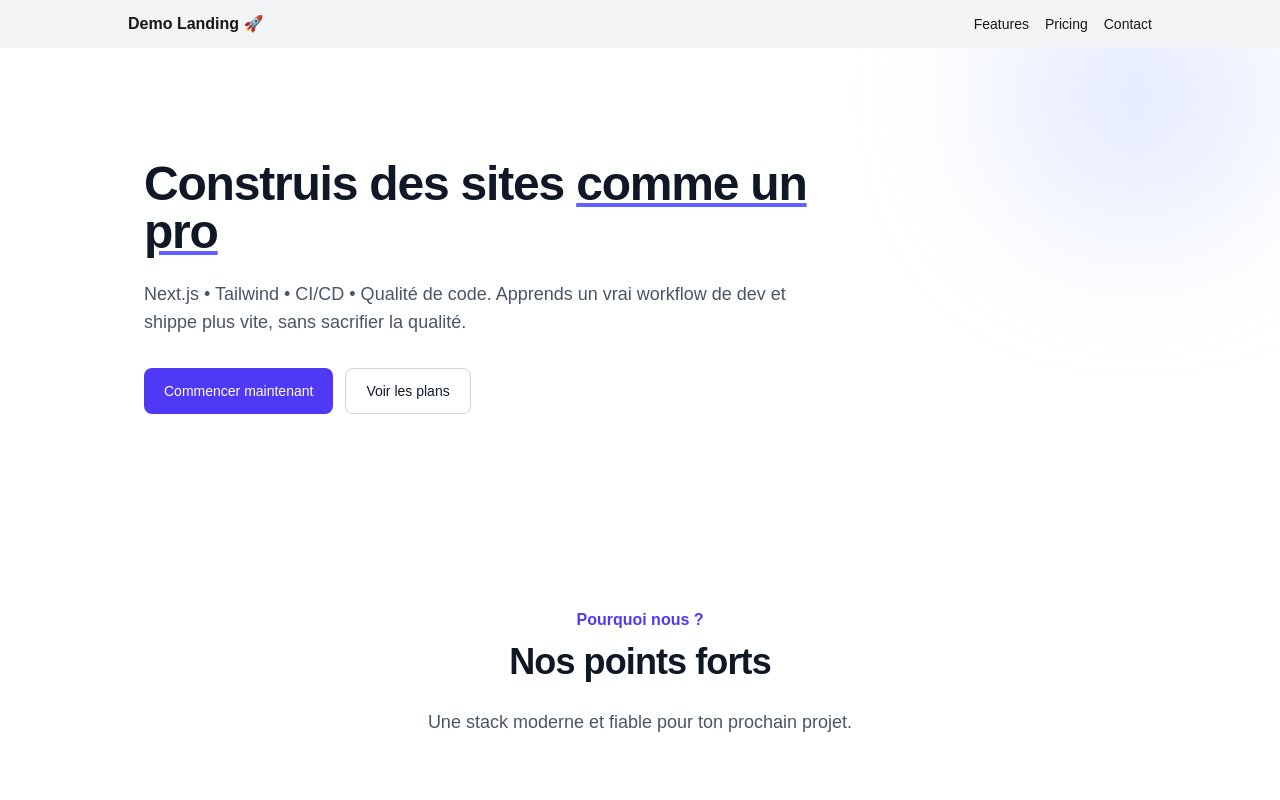
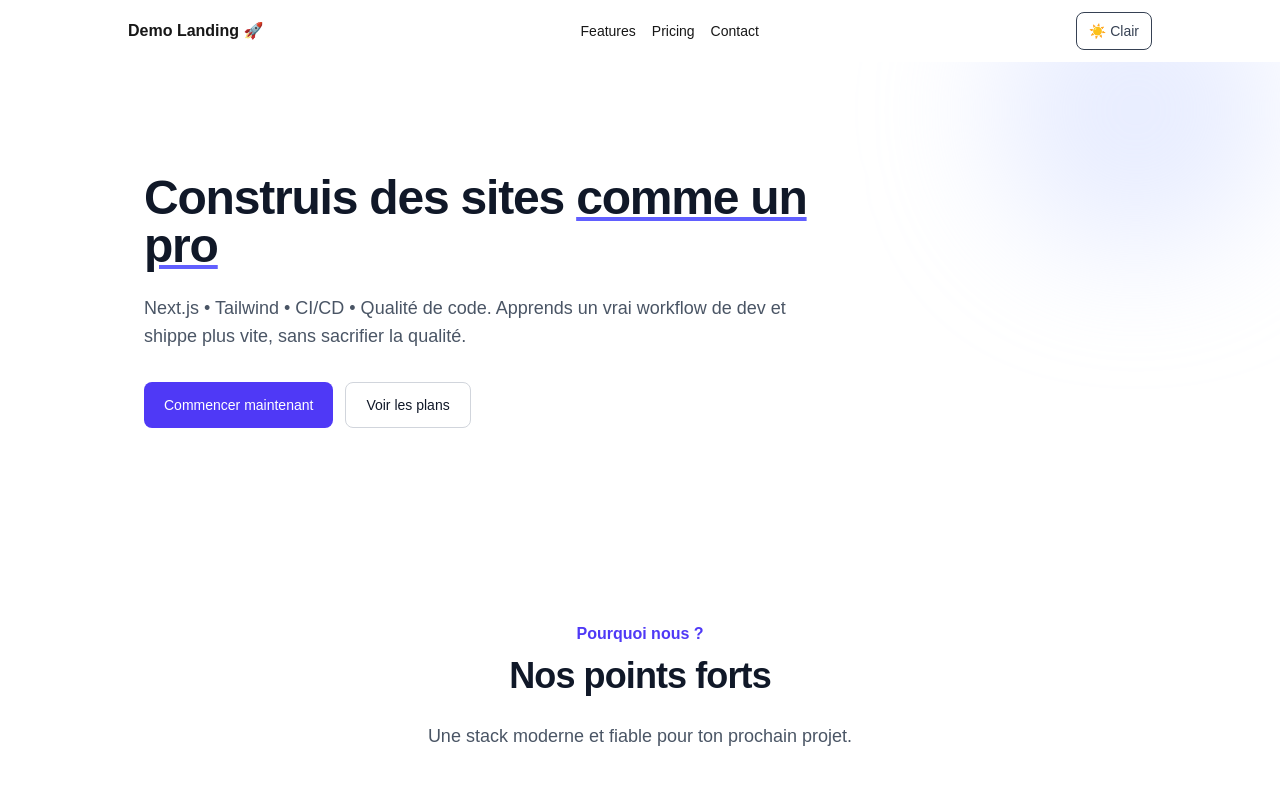
Before and after one commit to WillyPottier/demo-landing, a Next.js app: page / in a window 1280 px wide. Shown: the top 800 px of the page. Built offline with nearby package versions, Linux system fonts and the light colour scheme.

Commit message:
feat(theme): add dark/light toggle with persistence and no-flash script

```diff
--- a/src/app/layout.tsx
+++ b/src/app/layout.tsx
@@ -1,6 +1,7 @@
 import type { Metadata } from "next";
 import { Geist, Geist_Mono } from "next/font/google";
 import "./globals.css";
+import { ThemeProvider } from "@/components/theme/ThemeProvider";
 
 const geistSans = Geist({
   variable: "--font-geist-sans",
@@ -24,10 +25,27 @@ export default function RootLayout({
 }>) {
   return (
     <html lang="fr" className="dark">
-      <body
-        className={`${geistSans.variable} ${geistMono.variable} antialiased`}
-      >
-        {children}
+      <head>
+        <script
+          dangerouslySetInnerHTML={{
+            __html: `
+              (function() {
+                try {
+                  var t = localStorage.getItem('theme');
+                  var prefersDark = window.matchMedia('(prefers-color-scheme: dark)').matches;
+                  if (t === 'dark' || (!t && prefersDark)) {
+                    document.documentElement.classList.add('dark');
+                  } else {
+                    document.documentElement.classList.remove('dark');
+                  }
+                } catch (e) {}
+              })();
+            `.trim(),
+          }}
+        />
+      </head>
+      <body className={`${geistSans.variable} ${geistMono.variable} antialiased`}>
+        <ThemeProvider>{children}</ThemeProvider>
       </body>
     </html>
   );
--- a/src/components/Navbar.tsx
+++ b/src/components/Navbar.tsx
@@ -1,6 +1,8 @@
+import ThemeToggle from "@/components/ThemeToggle";
+
 export default function Navbar() {
   return (
-    <nav className="w-full px-4 py-3 bg-gray-100 shadow">
+    <nav className="w-full px-4 py-3 bg-white dark:bg-gray-900">
         <div className="mx-auto max-w-5xl flex items-center justify-between">
           <span className="font-bold">Demo Landing 🚀</span>
           <ul className="flex gap-4 text-sm">
@@ -8,6 +10,7 @@ export default function Navbar() {
           <li><a href="#pricing" className="hover:underline">Pricing</a></li>
           <li><a href="#contact" className="hover:underline">Contact</a></li>
           </ul>
+            <ThemeToggle />
         </div>
     </nav>
   );
--- /dev/null
+++ b/src/components/ThemeToggle.tsx
@@ -0,0 +1,18 @@
+// src/components/ThemeToggle.tsx
+'use client';
+
+import { useTheme } from '@/components/theme/ThemeProvider';
+
+export default function ThemeToggle() {
+  const { theme, toggle } = useTheme();
+  return (
+    <button
+      onClick={toggle}
+      aria-label="Basculer thème sombre/clair"
+      className="rounded-lg border px-3 py-2 text-sm text-gray-700 hover:bg-gray-100
+                 dark:text-gray-200 dark:border-gray-700 dark:hover:bg-gray-800"
+    >
+      {theme === 'dark' ? '🌙  Sombre' : '☀️  Clair'}
+    </button>
+  );
+}
--- /dev/null
+++ b/src/components/theme/ThemeProvider.tsx
@@ -0,0 +1,39 @@
+'use client'
+
+import { createContext, useContext, useEffect, useState, type ReactNode } from 'react';
+
+type Theme = 'light' | 'dark';
+type Ctx = {
+  theme: Theme;
+  setTheme: (theme: Theme) => void;
+};
+
+const ThemeContext = createContext<Ctx | undefined>(undefined);
+
+export function ThemeProvider({ children }: { children: ReactNode }) {
+  const [theme, setTheme] = useState<Theme>('light');
+
+  useEffect(() => {
+    const saved = (localStorage.getItem('theme') as Theme | null) ?? null;
+    const systemDark = window.matchMedia('(prefers-color-scheme: dark)').matches;
+    const initial: Theme = saved ?? (systemDark ? 'dark' : 'light');
+    document.documentElement.classList.toggle('dark', initial === 'dark');
+    setTheme(initial);
+  }, []);
+
+  // applique + persiste à chaque changement
+  useEffect(() => {
+    document.documentElement.classList.toggle('dark', theme === 'dark');
+    localStorage.setItem('theme', theme);
+  }, [theme]);
+
+  const toggle = () => setTheme((t) => (t === 'dark' ? 'light' : 'dark'));
+
+  return <ThemeContext.Provider value={{ theme, toggle, setTheme }}>{children}</ThemeContext.Provider>;
+}
+
+export function useTheme() {
+  const ctx = useContext(ThemeContext);
+  if (!ctx) throw new Error('useTheme must be used within ThemeProvider');
+  return ctx;
+}
```
